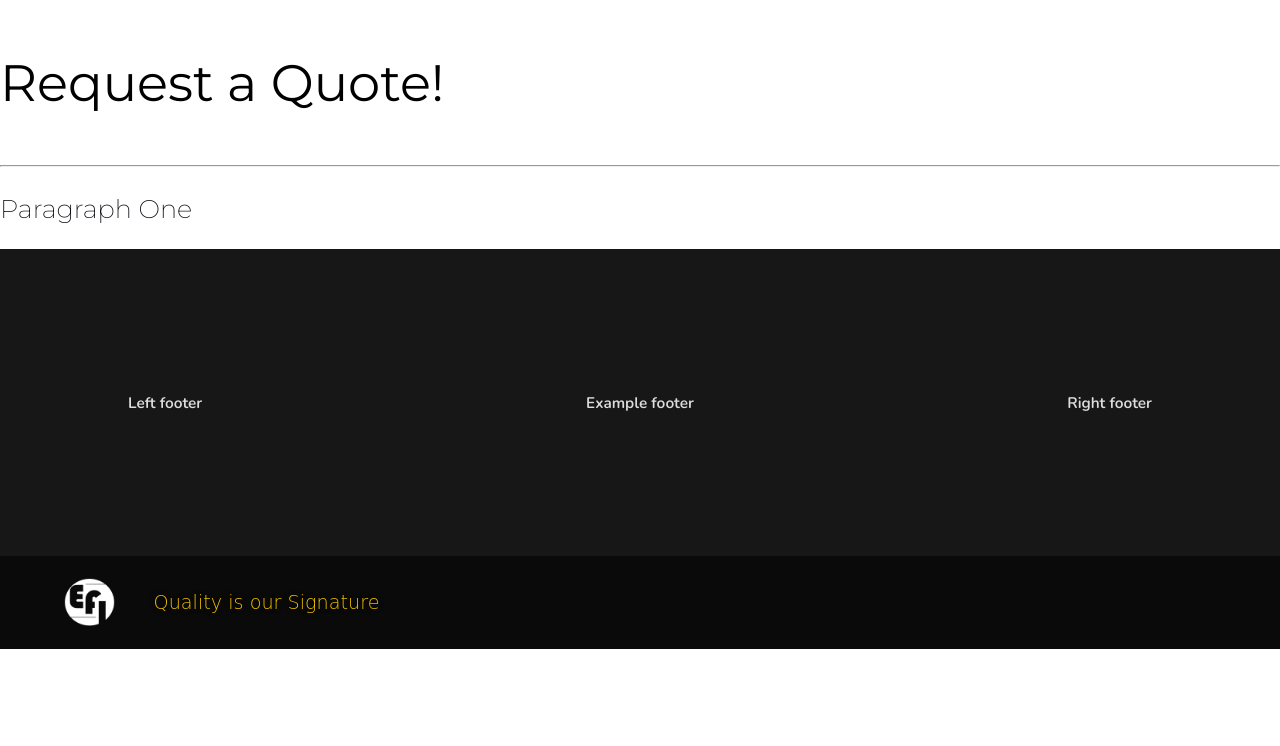
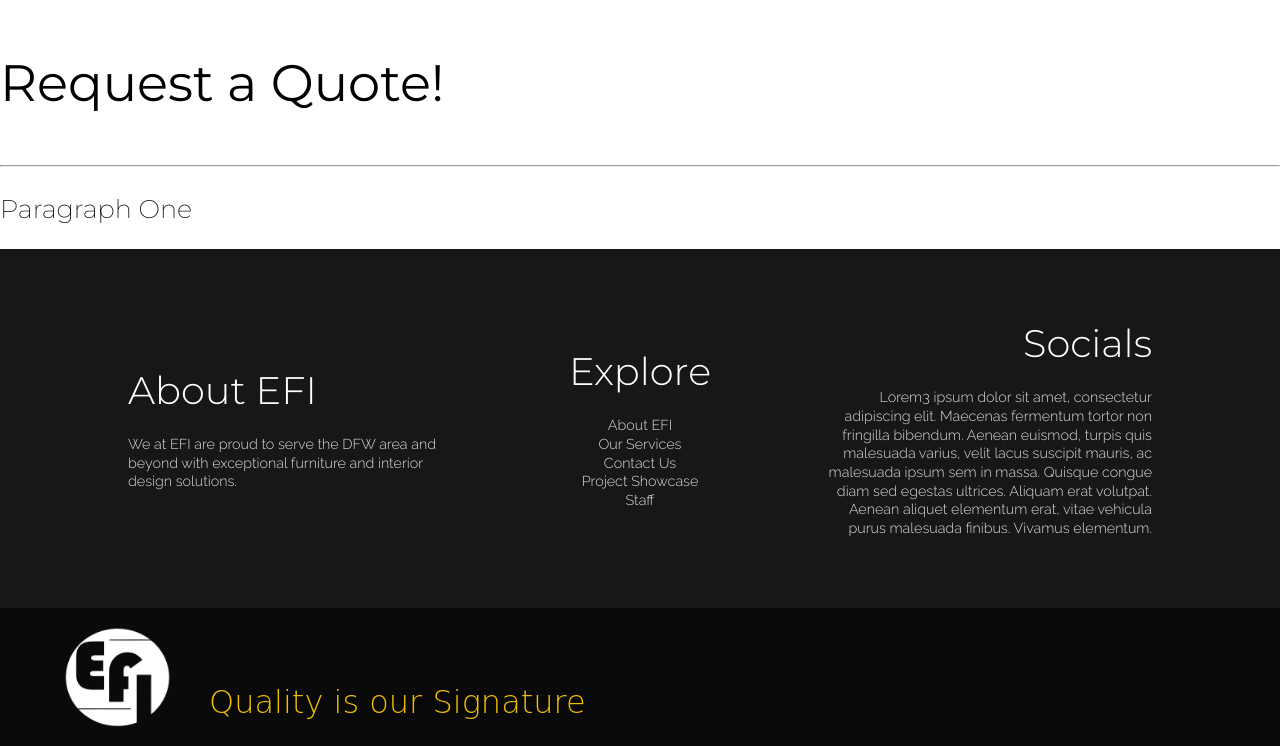
Before and after one commit to efiincwebstart/NewEFIWeb, a plain HTML site: page index.html in a window 1280 px wide. Shown: the part 866-1612 px from the top of the page. Before the commit the page ends 1515 px from the top, so only its background shows below. Drawn offline with nearby package versions, Linux system fonts and the light colour scheme; a web font is replaced by a local one.

Commit message:
made quick changes (peak)

```diff
--- a/index.html
+++ b/index.html
@@ -6,8 +6,7 @@
 <title>Home</title>
 <link rel="preconnect" href="https://fonts.googleapis.com">
 <link rel="preconnect" href="https://fonts.gstatic.com" crossorigin>
-<link href="https://fonts.googleapis.com/css2?family=Charm:wght@400;700&family=Italianno&family=Kanit:ital,wght@0,100;0,200;0,300;0,400;0,500;0,600;0,700;0,800;0,900;1,100;1,200;1,300;1,400;1,500;1,600;1,700;1,800;1,900&family=Montserrat:ital,wght@0,200..900;1,200..900&family=Nunito:ital,wght@0,650;1,650&display=swap" rel="stylesheet">
-<link rel="stylesheet" href="usefulstyles.css">
+<link href="https://fonts.googleapis.com/css2?family=Charm:wght@400;700&family=Italianno&family=Kanit:ital,wght@0,100;0,200;0,300;0,400;0,500;0,600;0,700;0,800;0,900;1,100;1,200;1,300;1,400;1,500;1,600;1,700;1,800;1,900&family=Montserrat:ital,wght@0,100..900;1,100..900&family=Nunito:ital,wght@0,650;1,650&family=Raleway:ital,wght@0,100..900;1,100..900&family=Sofia&display=swap" rel="stylesheet"><link rel="stylesheet" href="usefulstyles.css">
 <style>
 
 .hero {
@@ -131,13 +130,28 @@
 <section>
 <div class="footer-container">
   <footer class="footer">
-    <p>Left footer</p>
-    <p>Example footer</p>
-    <p>Right footer</p>
+    <div class="footer-column">
+      <h2 class="footerhead">About EFI</h2>
+      <p>We at EFI are proud to serve the DFW area and beyond with exceptional furniture and interior design solutions.</p>
+    </div>
+    <div class="footer-column">
+      <h2 class="footerhead">Explore</h2>
+      <p>
+<a href="about.html" >About EFI</a><br>
+<a href="services.html" >Our Services</a><br>
+<a href="contact.html" >Contact Us</a><br>
+<a href="projects.html" >Project Showcase</a><br>
+<a href="staff.html" >Staff</a><br>
+      </p>
+    </div>
+    <div class="footer-column">
+      <h2 class="footerhead">Socials</h2>
+      <p>Lorem3 ipsum dolor sit amet, consectetur adipiscing elit. Maecenas fermentum tortor non fringilla bibendum. Aenean euismod, turpis quis malesuada varius, velit lacus suscipit mauris, ac malesuada ipsum sem in massa. Quisque congue diam sed egestas ultrices. Aliquam erat volutpat. Aenean aliquet elementum erat, vitae vehicula purus malesuada finibus. Vivamus elementum.</p>
+    </div>
   </footer>
   <div class="footer-bottom" aria-hidden="true">
-    <img src="EfiLogoWhite.png" style="width:4vw;height:auto;margin-left:5vw;margin-right:3vw" alt="EFI Logo"/>
-    <div class="subtexttwo" >Quality is our Signature</div>
+    <img src="EfiLogoWhite.png" style="width:8.33vw;height:auto;margin-left:5vw;margin-right:3vw" alt="EFI Logo"/>
+    <div class="subtexttwo" ><br>Quality is our Signature</div>
   </div>
 </div>
 
--- a/usefulstyles.css
+++ b/usefulstyles.css
@@ -10,7 +10,7 @@ body {
 }
 
 .companyname {
-    z-index: 1;
+  z-index: 1;
   font-family: "Montserrat", sans-serif;
   color:#ffffff;
   font-size:4vw;
@@ -62,10 +62,17 @@ body {
 
 .subtexttwo {
   color:#eebe00;
+  margin-top: 1vw;
   font-family: "Italianno", cursive;
   font-weight: 200;
   font-style: normal;
+  font-size: 2.5vw;
+/*
+  font-family: "Sofia", cursive;
   font-size: 1.5vw;
+  font-weight: 400;
+  font-style: normal;
+*/
   text-shadow: 0px 0px 5px rgba(0, 0, 0, 1);
 
 }
@@ -89,19 +96,31 @@ body {
 
 footer {
   background-color: #171717;
+  text-decoration: none;
   color: #dddddd;
   display: grid;
   grid-template-columns: repeat(3, minmax(0, 1fr));
   align-items: center;
   box-sizing: border-box;
-  height: 20em;
+  height: 25em;
   padding: 0 10vw;
-  font-family: "Nunito", sans-serif;
+  font-family: "Raleway", sans-serif;
   font-optical-sizing: auto;
-  font-weight: 200;
+  font-weight: 300;
   font-style: normal;
-  font-size: 1.2vw;
-  line-height: 1.2;
+  font-size: 1.12vw;
+  line-height: 1.3;
+}
+
+.footerhead {
+  font-family: "Montserrat", sans-serif;
+  color:#ffffff;
+  text-decoration: none;
+  font-size:3vw;
+  font-style: normal;
+  font-weight: 300;
+  font-optical-sizing: auto;
+  margin: 0 0 0.5em;
 }
 
 .footer-container {
@@ -116,21 +135,26 @@ footer {
   display: flex;
   align-items: center;
   font-size: 1.2vw;
-  height: 6em;
+  height: 9em;
 }
 
 footer p {
   margin: 0;
 }
 
-footer p:first-child {
+.footer-column:first-child {
   text-align: left;
 }
 
-footer p:nth-child(2) {
+.footer-column:nth-child(2) {
   text-align: center;
 }
 
-footer p:last-child {
+.footer-column:nth-child(2) a {
+  color: inherit;
+  text-decoration: none;
+}
+
+.footer-column:last-child {
   text-align: right;
 }
```
Also changed, not shown: example.jpg (added).
